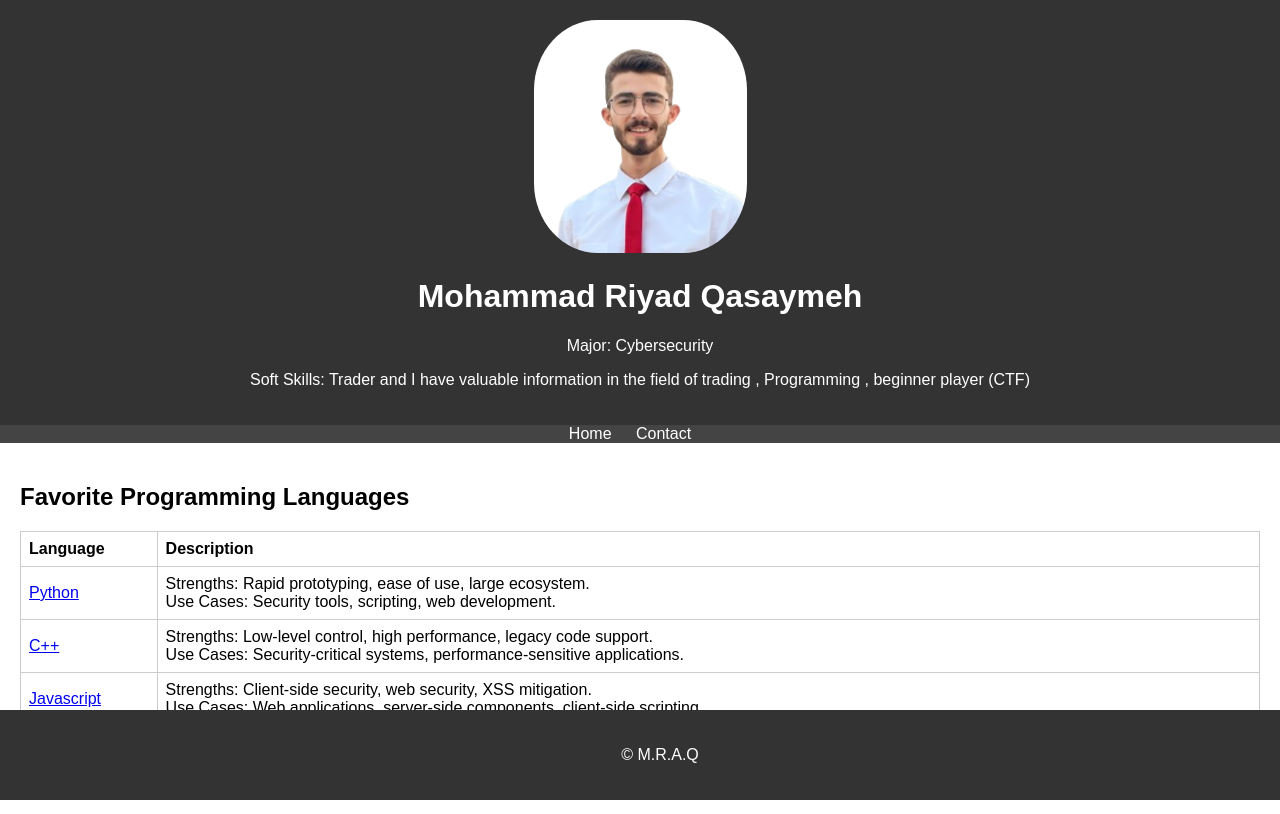
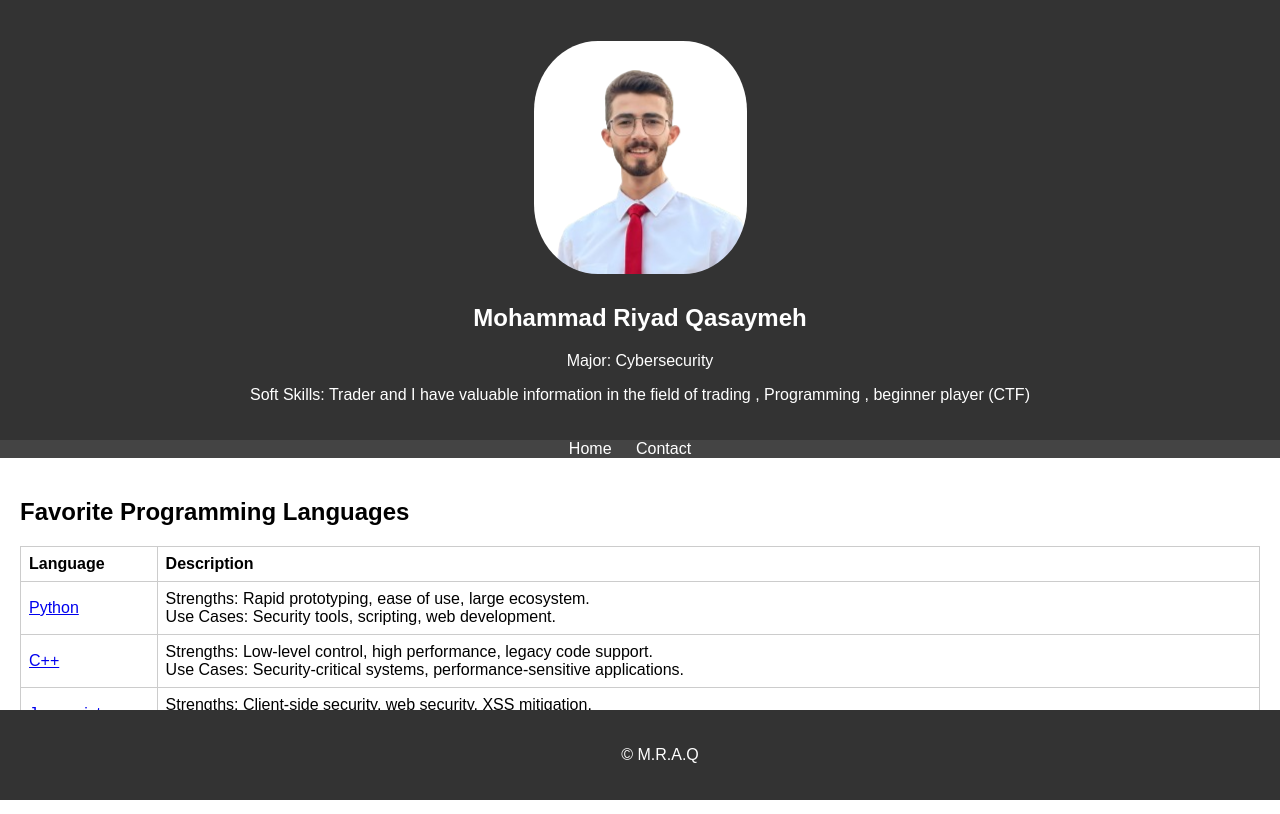
Before and after one commit to MoRiyadQ/MohammadRQas.githup.io, a plain HTML site: page index.html in a window 1280 px wide. Drawn offline with Linux system fonts and the light colour scheme.

Commit message:
Update index.html

```diff
--- a/index.html
+++ b/index.html
@@ -9,8 +9,8 @@
 </head>
 <body>
     <header>
-        <img src="ME.png" alt="mohammad_Qasaymeh">
-        <h1>Mohammad Riyad Qasaymeh</h1>
+       <h1> <img src="ME.png" alt="mohammad_Qasaymeh"></h1>
+        <h2>Mohammad Riyad Qasaymeh</h2>
         <p>Major: Cybersecurity</p>
         <p>Soft Skills: Trader and I have valuable information in the field of trading  , Programming , beginner player (CTF) </p>
 
```
